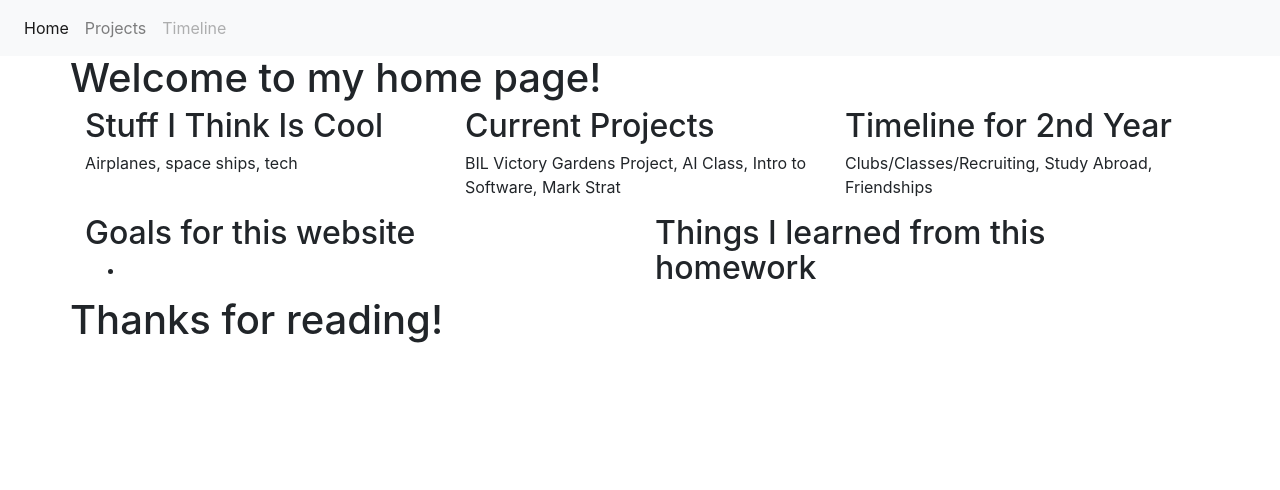
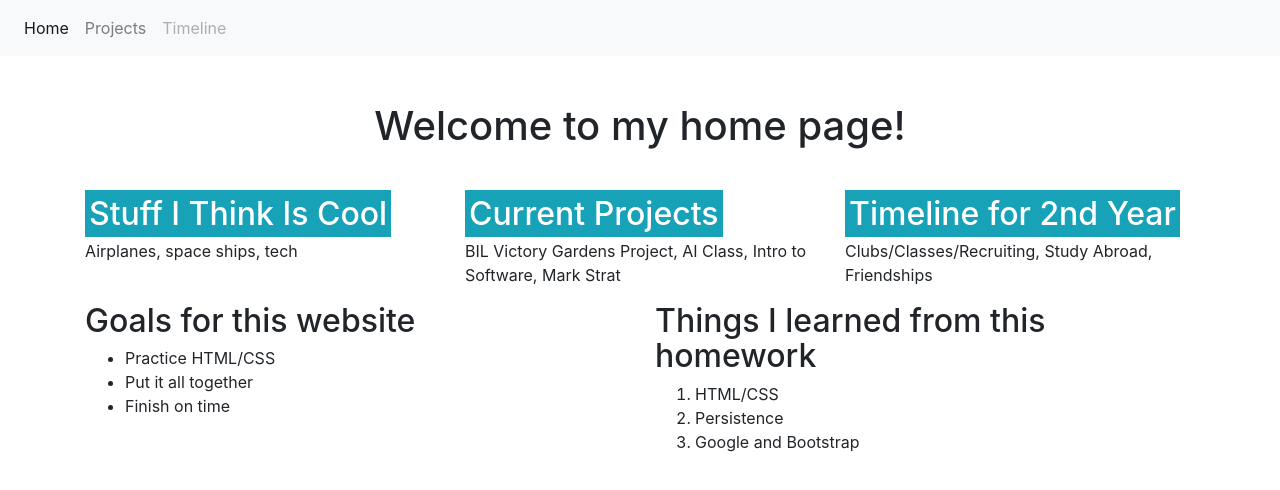
Before and after one commit to jdelan/hw1, a plain HTML site: page index.html in a window 1280 px wide. Drawn offline with nearby package versions, Linux system fonts and the light colour scheme.

Commit message:
Index mostly done

```diff
--- a/index.html
+++ b/index.html
@@ -2,6 +2,7 @@
 <html>
 <head>
   <meta charset="utf-8">
+  <link rel="stylesheet" type="text/css" href="styles.css">
 
   <!-- The following line will cause a mobile browser to display -->
   <!-- your website properly: -->
@@ -36,24 +37,24 @@
   <div class="container">
     <div class="row">
       <div class="col-xs-12"></div>
-      <h1>Welcome to my home page!</h1>
+      <h1 class="mt-5 mb-5">Welcome to my home page!</h1>
     </div>
     <div class="row">
       <div class="col-md-4">
         <h2>
-          Stuff I Think Is Cool
+          <a href="index.html" class="p-1 mb-2 bg-info text-white">Stuff I Think Is Cool</a>
         </h2>
         <p>Airplanes, space ships, tech</p>
       </div>
       <div class="col-md-4">
         <h2>
-          Current Projects
+          <a href="projects.html" class="p-1 mb-2 bg-info text-white">Current Projects</a>
         </h2>
         <p>BIL Victory Gardens Project, AI Class, Intro to Software, Mark Strat</p>
       </div>
       <div class="col-md-4">
         <h2>
-          Timeline for 2nd Year
+        <a href="timeline.html" class="p-1 mb-2 bg-info text-white">Timeline for 2nd Year</a>
         </h2>
         <p>Clubs/Classes/Recruiting, Study Abroad, Friendships</p>
       </div>
@@ -62,17 +63,21 @@
       <div class="col-md-6">
         <h2>Goals for this website</h2>
         <ul>
-          <li></li>
+          <li>Practice HTML/CSS</li>
+          <li>Put it all together</li>
+          <li>Finish on time</li>
         </ul>
       </div>
       <div class="col-md-6">
         <h2>Things I learned from this homework</h2>
+        <ol>
+          <li>HTML/CSS</li>
+          <li>Persistence</li>
+          <li>Google and Bootstrap</li>
+        </ol>
       </div>
     </div>
-    <div class="row">
-      <div class="col-xs-12">
-        <h1>Thanks for reading!</h1>
-      </div>
+
 
 
     </body>
--- /dev/null
+++ b/styles.css
@@ -0,0 +1,34 @@
+/* Your CSS code goes in this file. */
+
+/*Centering*/
+
+h1 {
+  margin: 10px auto;
+  width: 960 px;
+  }
+
+/*Fonts*/
+
+body {
+    font-family: "Helvetica", "Arial", sans-serif;
+    font-size: 18px;
+    margin: 10px;
+}
+
+h1 {  font-size: 2.5em; font-weight: bold;  }
+h2 {  font-size: 2.0em; font-weight: bold;  }
+h3 {  font-size: 1.5em; font-weight: bold;  }
+
+h3 {   margin-top: 1em;
+      margin-bottom: 1em;
+      border-bottom: solid 4px gray;
+}
+
+body {
+  line-height: 1.5;
+}
+
+img {
+  float: right;
+  box-shadow: 8px 8px 4px #AAA;
+}
```
Also changed, not shown: projects.html (+1 -0 lines), timeline.html (+1 -0 lines).
